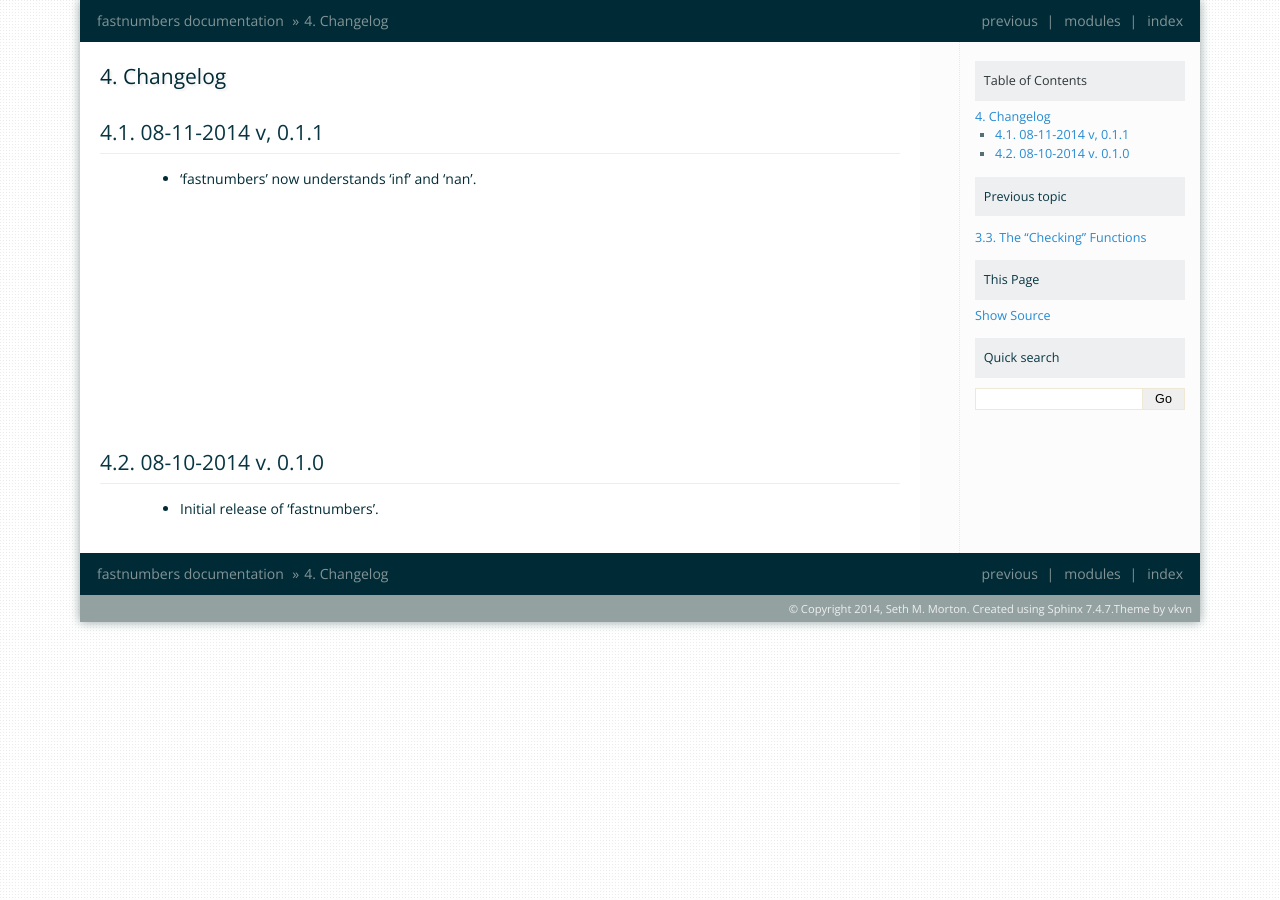
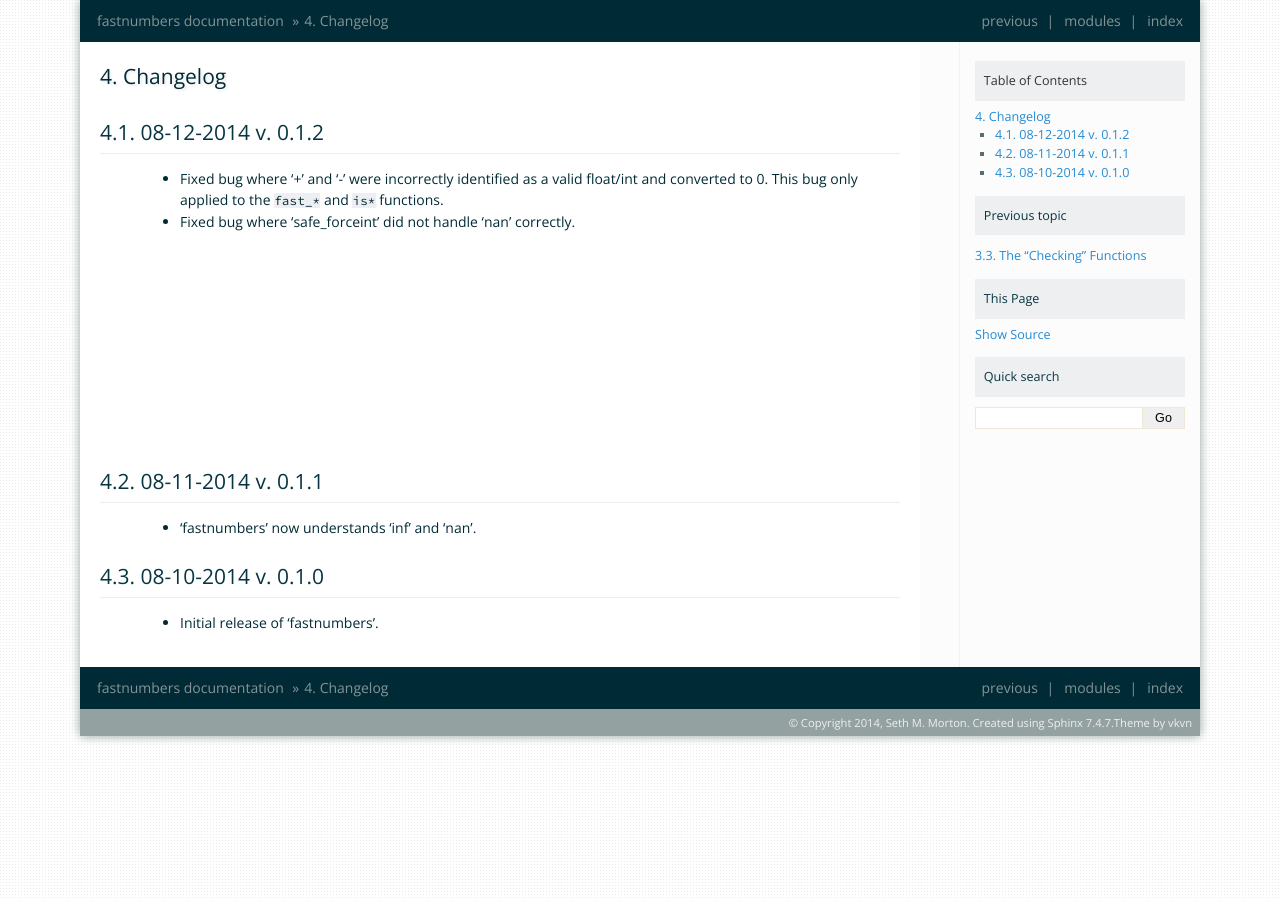
Before and after one commit to SethMMorton/fastnumbers, a Sphinx documentation site: the page built from docs/source/changelog.rst, in a window 1280 px wide. Built offline with Sphinx 7.4.7, drawn with Linux system fonts in a browser that asks for light colours.

Commit message:
Updated documentation and upped version.

```diff
--- a/docs/source/changelog.rst
+++ b/docs/source/changelog.rst
@@ -3,7 +3,15 @@
 Changelog
 ---------
 
-08-11-2014 v, 0.1.1
+08-12-2014 v. 0.1.2
+'''''''''''''''''''
+
+    - Fixed bug where '+' and '-' were incorrectly identified as a valid
+      float/int and converted to 0.  This bug only applied to the ``fast_*``
+      and ``is*`` functions.
+    - Fixed bug where 'safe_forceint' did not handle 'nan' correctly.
+
+08-11-2014 v. 0.1.1
 '''''''''''''''''''
 
     - 'fastnumbers' now understands 'inf' and 'nan'.
```
Also changed, not shown: README.rst (+9 -1 lines), 1 other file.
